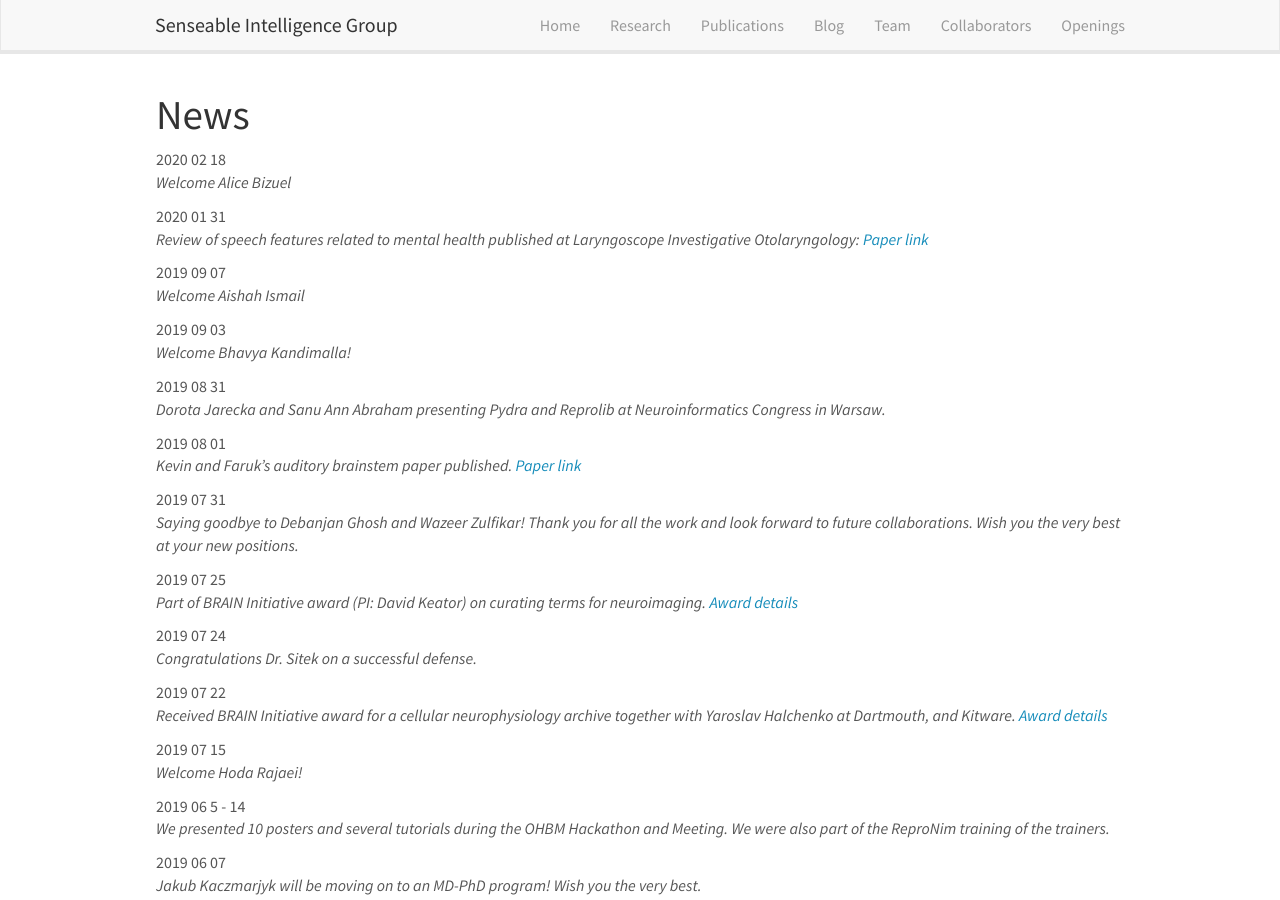
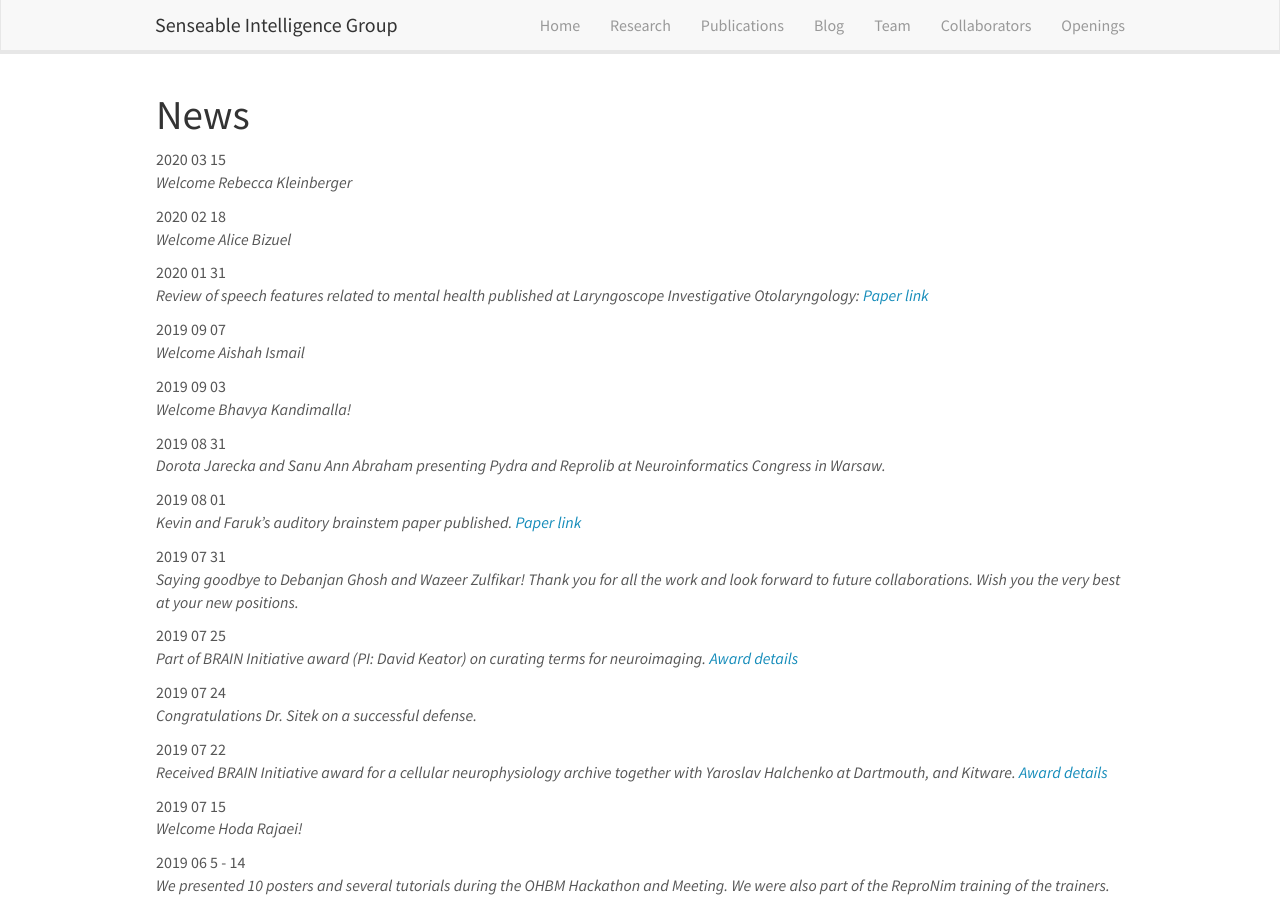
Before and after one commit to sensein/group, a Jekyll site: the page built from _pages/allnews.md, in a window 1280 px wide and 900 px high. Built offline with Jekyll 4.4.1, drawn with Linux system fonts in a browser that asks for light colours; nearby versions of some CDN libraries.

Commit message:
updated news

```diff
--- a/_data/news.yml
+++ b/_data/news.yml
@@ -1,3 +1,6 @@
+- date: 2020 03 15
+  headline: Welcome Rebecca Kleinberger
+
 - date: 2020 02 18
   headline: Welcome Alice Bizuel
 
```
